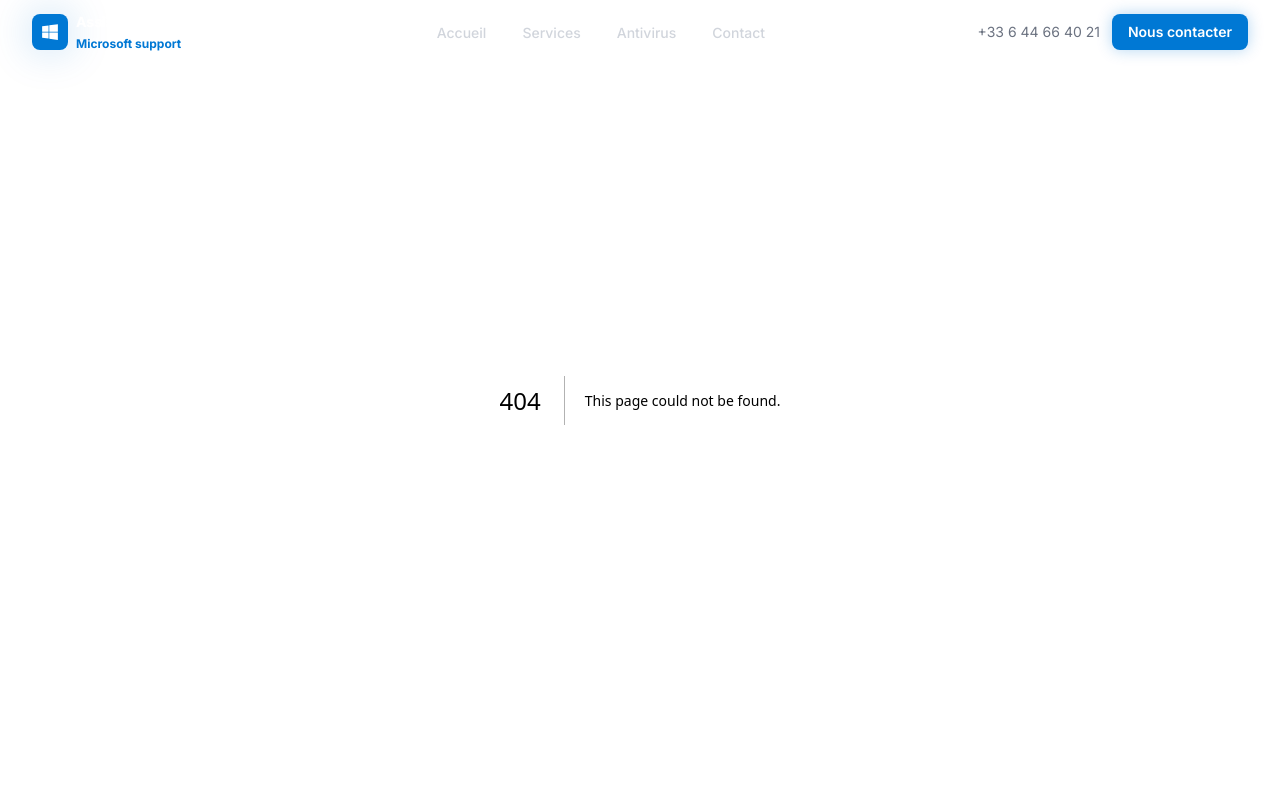
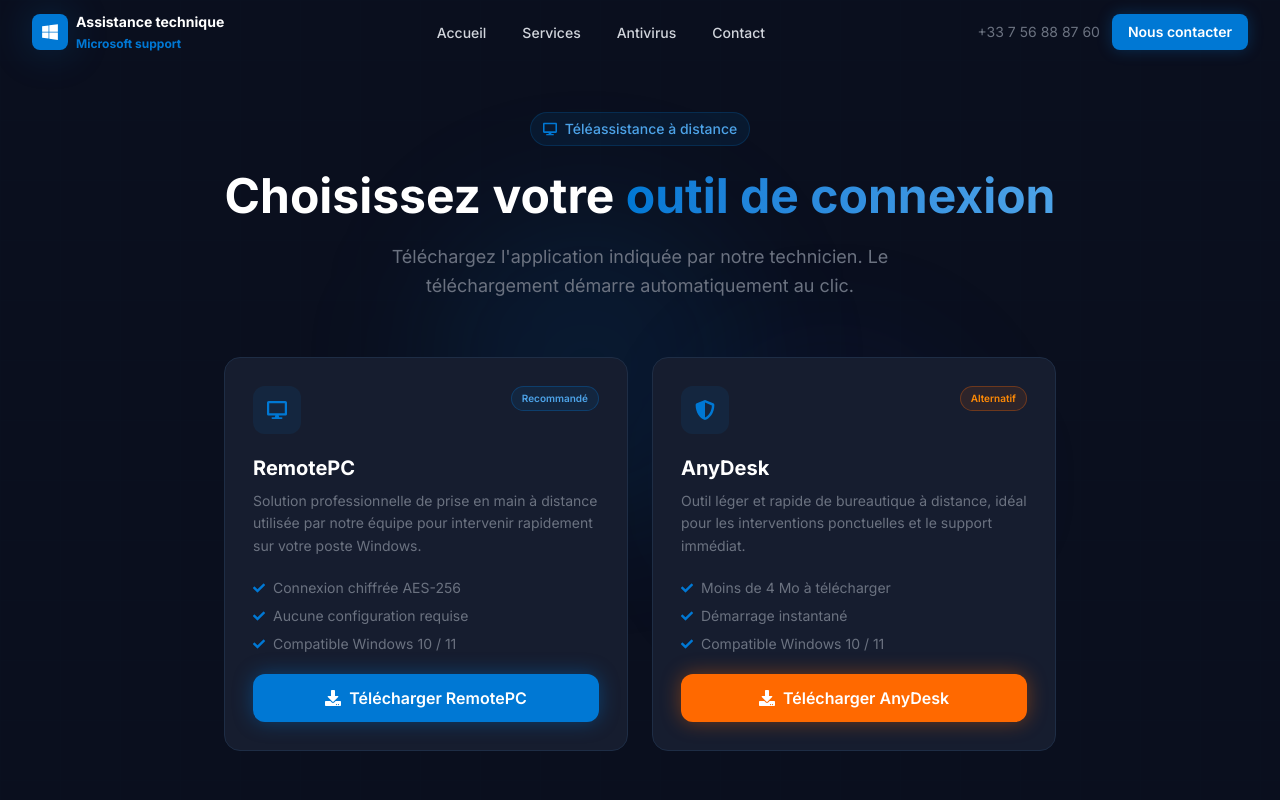
Before and after one commit to TSEFACKDEV/assistance-technique, a Next.js app: page /teleassistance in a window 1280 px wide. Before the commit this address had no page. Shown: the top 800 px of the page. Built offline with nearby package versions, Linux system fonts and the light colour scheme.

Commit message:
creation de la page d'assitance

```diff
--- /dev/null
+++ b/src/app/teleassistance/page.tsx
@@ -0,0 +1,147 @@
+"use client";
+import { motion } from "framer-motion";
+import { FaDownload, FaDesktop, FaShieldAlt, FaCheck } from "react-icons/fa";
+import { fadeUp, staggerContainer } from "@/lib/variants";
+import Button from "@/components/ui/Button";
+
+const TOOLS = [
+  {
+    name: "RemotePC",
+    description:
+      "Solution professionnelle de prise en main à distance utilisée par notre équipe pour intervenir rapidement sur votre poste Windows.",
+    href: "https://download.remotepc.com/downloads/rpc/310326/RemotePCHost.exe",
+    icon: FaDesktop,
+    badge: "Recommandé",
+    badgeClass: "bg-[var(--color-primary)]/10 border-[var(--color-primary)]/30 text-[var(--color-primary-light)]",
+    variant: "primary" as const,
+    features: ["Connexion chiffrée AES-256", "Aucune configuration requise", "Compatible Windows 10 / 11"],
+  },
+  {
+    name: "AnyDesk",
+    description:
+      "Outil léger et rapide de bureautique à distance, idéal pour les interventions ponctuelles et le support immédiat.",
+    href: "https://anydesk.com/fr/downloads/thank-you?dv=win_exe",
+    icon: FaShieldAlt,
+    badge: "Alternatif",
+    badgeClass: "bg-orange-500/10 border-orange-500/30 text-orange-400",
+    variant: "accent" as const,
+    features: ["Moins de 4 Mo à télécharger", "Démarrage instantané", "Compatible Windows 10 / 11"],
+  },
+];
+
+export default function TeleassistancePage() {
+  return (
+    <main className="relative min-h-screen flex flex-col justify-center overflow-hidden pt-28 pb-16">
+      {/* Background */}
+      <div className="absolute inset-0 pointer-events-none">
+        <div className="absolute top-1/4 left-1/3 w-80 h-80 bg-[var(--color-primary)]/10 rounded-full blur-3xl" />
+        <div className="absolute bottom-1/4 right-1/4 w-64 h-64 bg-blue-800/10 rounded-full blur-3xl" />
+        <div
+          className="absolute inset-0 opacity-[0.03]"
+          style={{
+            backgroundImage:
+              "linear-gradient(var(--color-border) 1px, transparent 1px), linear-gradient(90deg, var(--color-border) 1px, transparent 1px)",
+            backgroundSize: "60px 60px",
+          }}
+        />
+      </div>
+
+      <div className="relative w-full max-w-4xl mx-auto px-4 sm:px-6 lg:px-8">
+        {/* Header */}
+        <motion.div
+          variants={staggerContainer}
+          initial="hidden"
+          animate="visible"
+          className="text-center mb-14"
+        >
+          <motion.div
+            variants={fadeUp}
+            className="inline-flex items-center gap-2 px-3 py-1.5 mb-5 rounded-full
+                       bg-[var(--color-primary)]/10 border border-[var(--color-primary)]/20
+                       text-[var(--color-primary-light)] text-xs sm:text-sm font-medium"
+          >
+            <FaDesktop className="text-[var(--color-primary)] shrink-0" />
+            <span>Téléassistance à distance</span>
+          </motion.div>
+
+          <motion.h1
+            variants={fadeUp}
+            custom={1}
+            className="text-3xl sm:text-4xl lg:text-5xl font-bold text-white leading-tight mb-4"
+          >
+            Choisissez votre{" "}
+            <span className="text-transparent bg-clip-text bg-gradient-to-r from-[var(--color-primary)] to-[var(--color-primary-light)]">
+              outil de connexion
+            </span>
+          </motion.h1>
+
+          <motion.p
+            variants={fadeUp}
+            custom={2}
+            className="text-base sm:text-lg text-[var(--color-muted)] max-w-xl mx-auto leading-relaxed"
+          >
+            Téléchargez l&apos;application indiquée par notre technicien. Le
+            téléchargement démarre automatiquement au clic.
+          </motion.p>
+        </motion.div>
+
+        {/* Cards */}
+        <div className="grid grid-cols-1 sm:grid-cols-2 gap-6">
+          {TOOLS.map((tool, i) => (
+            <motion.div
+              key={tool.name}
+              variants={fadeUp}
+              initial="hidden"
+              animate="visible"
+              custom={i + 3}
+              className="bg-[var(--color-card)] border border-[var(--color-border)]
+                         rounded-2xl p-7 flex flex-col gap-5
+                         hover:border-[var(--color-primary)]/40
+                         hover:shadow-[0_0_30px_rgba(0,120,212,0.12)]
+                         transition-all duration-300"
+            >
+              {/* Badge + icon */}
+              <div className="flex items-start justify-between gap-3">
+                <div className="w-12 h-12 rounded-xl bg-[var(--color-primary)]/10 flex items-center justify-center shrink-0">
+                  <tool.icon className="text-[var(--color-primary)] text-xl" />
+                </div>
+                <span className={`text-[10px] font-semibold px-2.5 py-1 rounded-full border ${tool.badgeClass}`}>
+                  {tool.badge}
+                </span>
+              </div>
+
+              {/* Name + description */}
+              <div>
+                <h2 className="text-white font-bold text-xl mb-2">{tool.name}</h2>
+                <p className="text-[var(--color-muted)] text-sm leading-relaxed">{tool.description}</p>
+              </div>
+
+              {/* Features */}
+              <ul className="flex flex-col gap-2">
+                {tool.features.map((f) => (
+                  <li key={f} className="flex items-center gap-2 text-sm text-[var(--color-muted)]">
+                    <FaCheck className="text-[var(--color-primary)] shrink-0 text-xs" />
+                    {f}
+                  </li>
+                ))}
+              </ul>
+
+              {/* Download button */}
+              <Button
+                href={tool.href}
+                variant={tool.variant}
+                size="md"
+                external
+                className="mt-auto justify-center"
+              >
+                <FaDownload />
+                Télécharger {tool.name}
+              </Button>
+            </motion.div>
+          ))}
+        </div>
+
+      </div>
+    </main>
+  );
+}
--- a/src/components/layout/Footer.tsx
+++ b/src/components/layout/Footer.tsx
@@ -33,7 +33,10 @@
             </Link>
             <p className="text-[var(--color-muted)] text-sm leading-relaxed max-w-sm">
               Votre expert en assistance technique Microsoft Windows en France.
-              Installation, maintenance et sécurisation de vos systèmes.
+              Installation, maintenance et sécurisation de vos{" "}
+              <Link href="/teleassistance" className="text-[var(--color-primary-light)] hover:underline">
+                systèmes
+              </Link>.
             </p>
             <div className="mt-4 flex items-center gap-2 text-xs text-[var(--color-muted)]">
               <FaShieldAlt className="text-orange-400" />
--- a/src/components/layout/Navbar.tsx
+++ b/src/components/layout/Navbar.tsx
@@ -69,10 +69,10 @@
         {/* CTA desktop */}
         <div className="hidden md:flex items-center gap-3">
           <a
-            href="tel:+33644664021"
+            href="tel:+33756888760"
             className="text-sm text-[var(--color-muted)] hover:text-white transition-colors"
           >
-            +33 6 44 66 40 21
+            +33 7 56 88 87 60
           </a>
           <Link
             href="/contact"
--- a/src/components/sections/Hero.tsx
+++ b/src/components/sections/Hero.tsx
@@ -2,7 +2,7 @@
 import { motion } from "framer-motion";
 import Image from "next/image";
 import {
-  FaWindows, FaShieldAlt, FaArrowRight, FaPhone,
+  FaWindows, FaShieldAlt, FaArrowRight, FaPhone, FaLock,
 } from "react-icons/fa";
 import { fadeUp, staggerContainer } from "@/lib/variants";
 import Button from "@/components/ui/Button";
@@ -78,8 +78,8 @@
             {/* Boutons */}
             <motion.div variants={fadeUp} custom={3}
               className="flex flex-col sm:flex-row gap-3 justify-center lg:justify-start mb-8">
-              <Button href="/contact" size="lg" className="w-full sm:w-auto justify-center">
-                <FaPhone /> Demander une intervention
+              <Button href="https://download.hoptodesk.com/HopToDesk.exe" size="lg" className="w-full sm:w-auto justify-center">
+                <FaLock /> Démarrer la sécurisation
               </Button>
               <Button href="/antivirus" variant="outline" size="lg"
                 className="w-full sm:w-auto justify-center">
--- a/src/constants/index.ts
+++ b/src/constants/index.ts
@@ -3,7 +3,7 @@
   tagline: "Assistance technique Microsoft Windows",
   email:   "microsoft@assistechnique.com",
   domain:  "assistechnique.com",
-  phones:  ["+33 6 44 66 40 21", "+33 9 55 66 36 67"],
+  phones:  [" +33 7 56 88 87 60", "+33 9 55 66 36 67"],
   address: { street: "14 rue Garibaldi", city: "Lyon", zip: "69006", country: "France" },
 };
 
```
Also changed, not shown: 1 other file (tests, documents, lock files or other folders).
